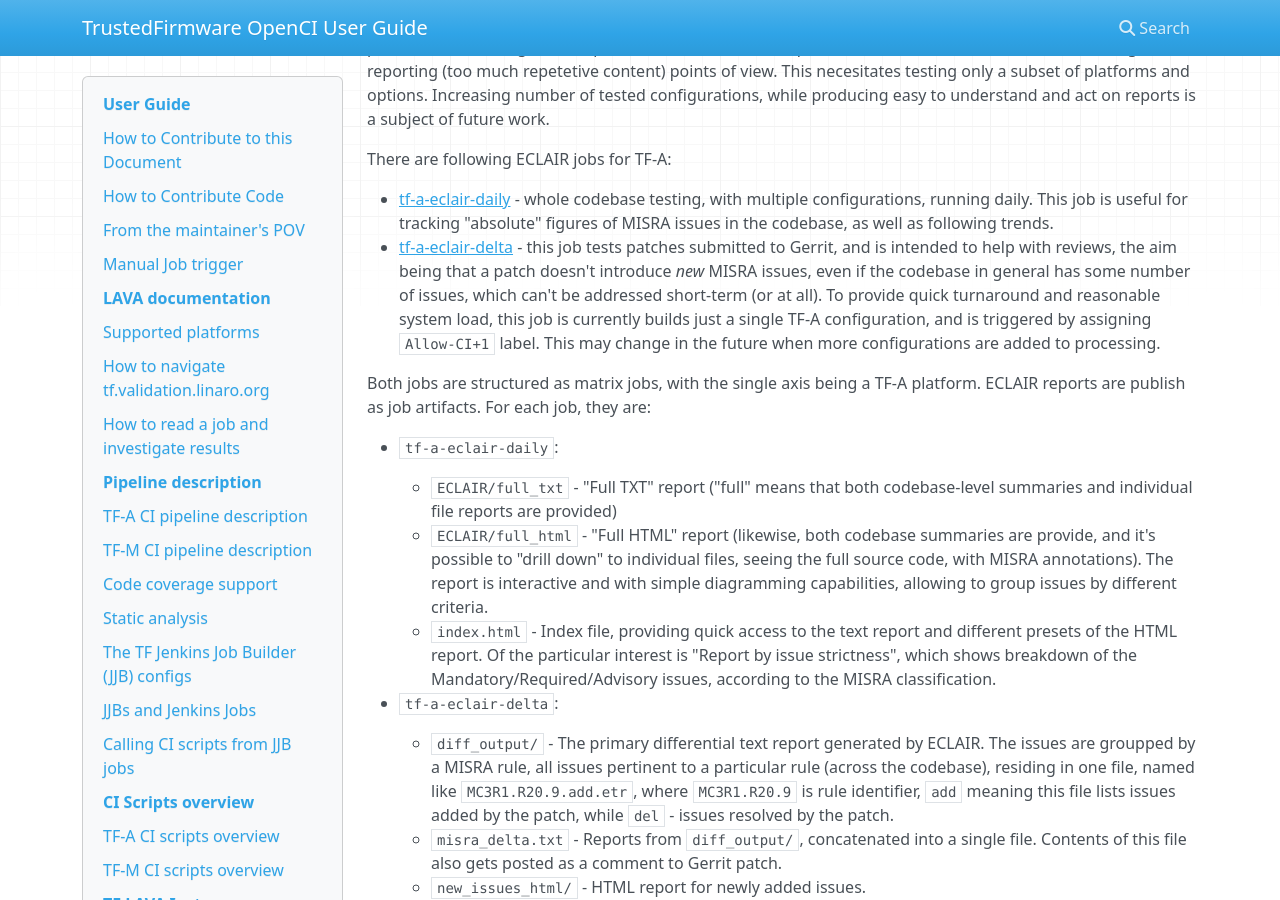
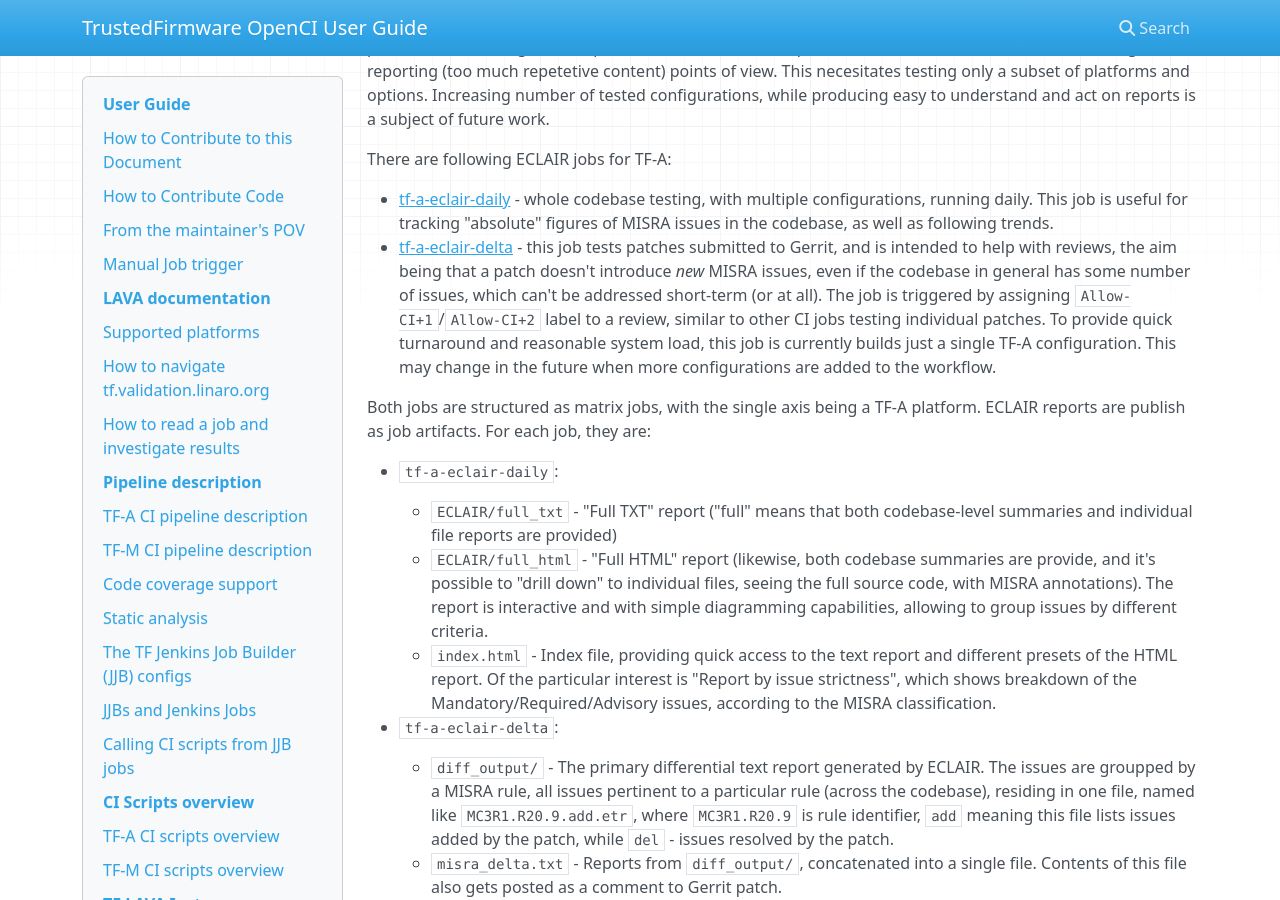
Before and after one commit to saheerb/ci-test, an MkDocs documentation site: the page built from docs/index.md, in a window 1280 px wide and 900 px high, scrolled down 27629 px. Built offline with MkDocs 1.6.1, drawn with Linux system fonts in a browser that asks for light colours; nearby versions of some CDN libraries.

Commit message:
index.md: ECLAIR: Make explicit that delta job runs on Allow-CI+1/+2
This corresponds to the change done to the job config earlier.

Also, reword the delta job description to be more clear and correspond
to the current state of affairs (it was originally written yet when
the job run automatically without Allow-CI label).

Signed-off-by: Paul Sokolovsky <paul.sokolovsky@linaro.org>
Change-Id: I8c5133d79408875ec7e322944b8d97e8506efbbe

```diff
--- a/docs/index.md
+++ b/docs/index.md
@@ -550,11 +550,12 @@ There are following ECLAIR jobs for TF-A:
   this job tests patches submitted to Gerrit, and is intended to help with
   reviews, the aim being that a patch doesn't introduce *new*
   MISRA issues, even if the codebase in general has some number of issues,
-  which can't be addressed short-term (or at all). To provide quick
-  turnaround and reasonable system load, this job is currently builds
-  just a single TF-A configuration, and is triggered by assigning
-  `Allow-CI+1` label. This may change in the future when more configurations
-  are added to processing.
+  which can't be addressed short-term (or at all). The job is triggered by
+  assigning `Allow-CI+1`/`Allow-CI+2` label to a review, similar to other
+  CI jobs testing individual patches. To provide quick turnaround and
+  reasonable system load, this job is currently builds just a single TF-A
+  configuration. This may change in the future when more configurations
+  are added to the workflow.
 
 Both jobs are structured as matrix jobs, with the single axis being a TF-A
 platform. ECLAIR reports are publish as job artifacts. For each job, they are:
```
